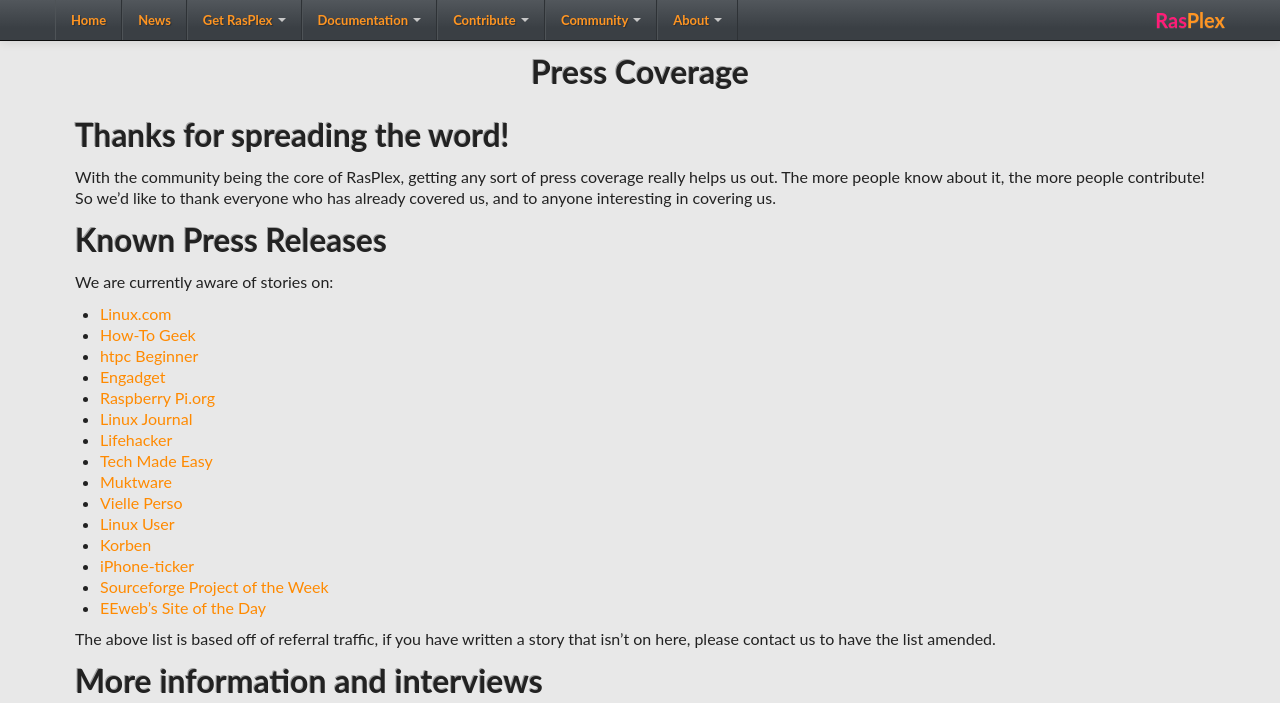
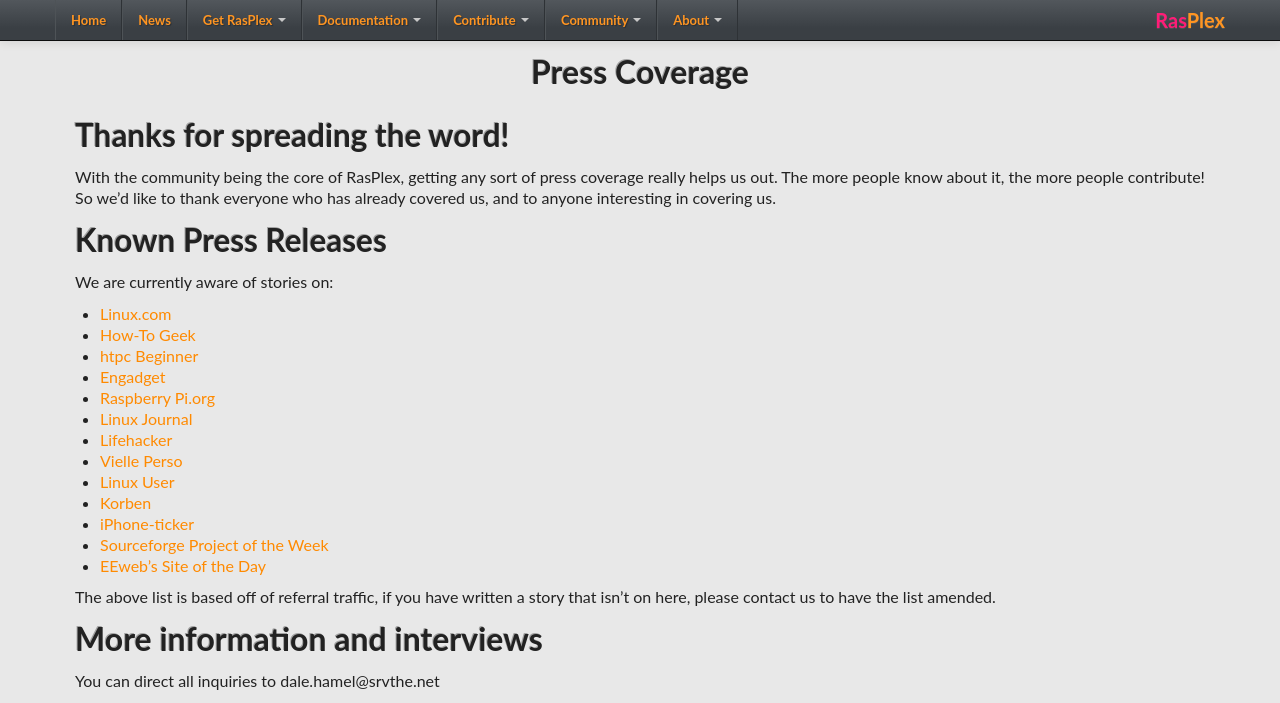
Before and after one commit to RasPlex/RasPlex.github.io, a Jekyll site: the page built from about/press-coverage.md, in a window 1280 px wide and 1281 px high, cut to the strip 0-703 px from the top of the window. Built offline with Jekyll 4.4.1, drawn with Linux system fonts in a browser that asks for light colours; nearby versions of some CDN libraries.

Commit message:
remove dead links/domains from press coverage list

```diff
--- a/about/press-coverage.md
+++ b/about/press-coverage.md
@@ -21,8 +21,6 @@
 + <a href="http://www.raspberrypi.org/archives/3500" target="_blank">Raspberry Pi.org</a>
 + <a href="http://www.linuxjournal.com/content/plexible-pi" target="_blank">Linux Journal</a>
 + <a href="http://lifehacker.com/5991040/rasplex-puts-plex-on-your-raspberry-pi+powered-home-theater-pc" target="_blank">Lifehacker</a>
-+ <a href="http://www.techmadeeasy.co.uk/2013/06/07/review-rasplex-for-raspberry-pi/" target="_blank">Tech Made Easy </a>
-+ <a href="http://www.muktware.com/5409/raspberry-pi-gets-its-own-plex-media-server-rasplex" target="_blank">Muktware</a>
 + <a href="http://www.veilleperso.com/home-rasplex-5987" target="_blank">Vielle Perso</a>
 + <a href="http://www.linuxuser.co.uk/news/rasplex-plex-on-raspberry-pi-beta-out-now" target="_blank">Linux User</a>
 + <a href="http://korben.info/rasplex.html" target="_blank">Korben</a>
```
